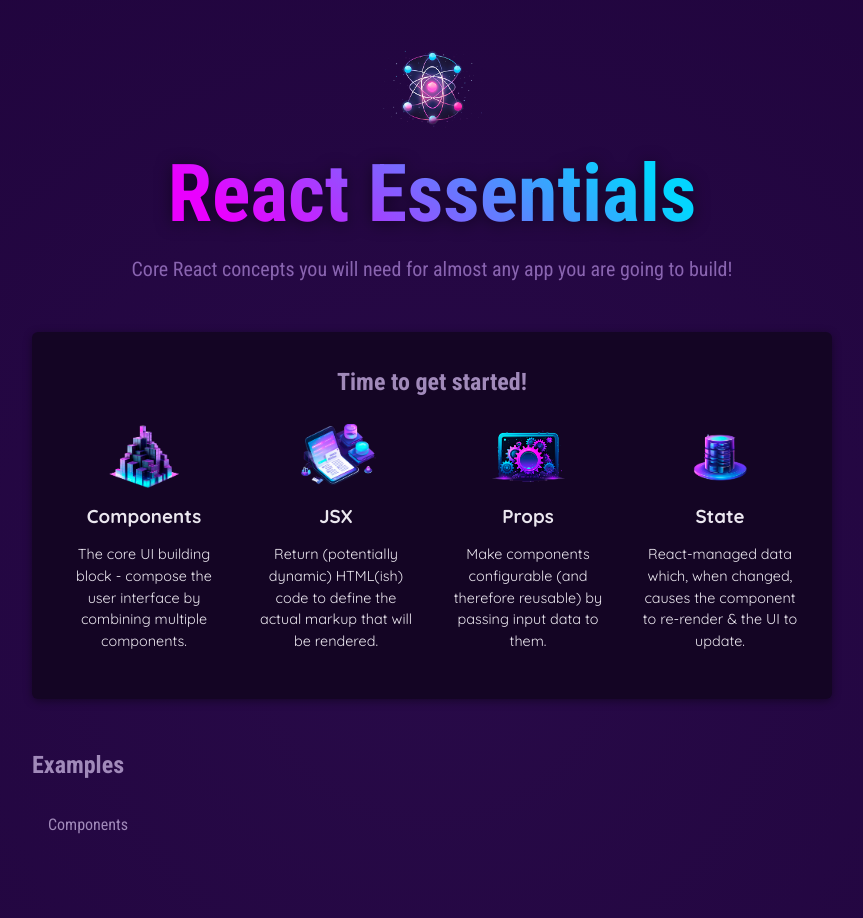
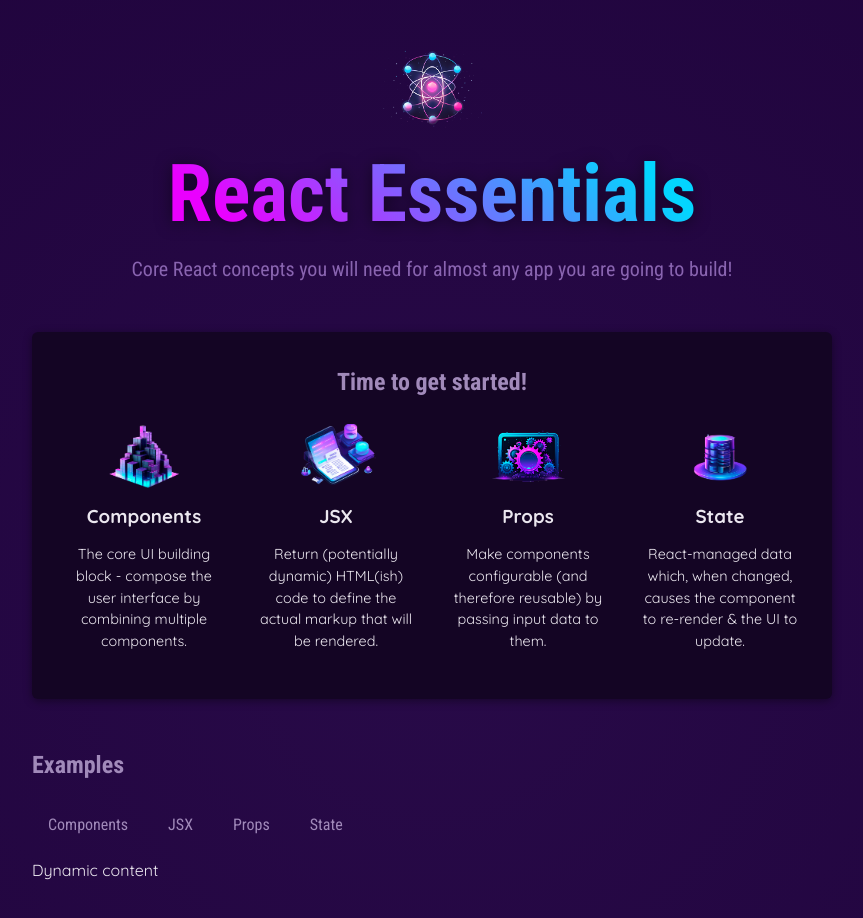
Before and after one commit to mshehabeldin85/react-practice, a React (Vite) app: page / in a window 1280 px wide. Shown: the top 918 px of the page, without its empty margins (208-1071 px from the left). Built offline with nearby package versions, Linux system fonts and the light colour scheme.

Commit message:
Event handling

```diff
--- a/src/App.jsx
+++ b/src/App.jsx
@@ -4,6 +4,10 @@
 import TabButton from "./components/TabButton.jsx";
 
 function App() {
+  function handleSelect(selectedButton) {
+    console.log(selectedButton);
+}
+
   return (
     <div>
       <Header />
@@ -24,8 +28,12 @@
         <section id="examples">
           <h2>Examples</h2>
           <menu>
-            <TabButton>Components</TabButton>
+            <TabButton onSelect={() => handleSelect('components')}>Components</TabButton>
+            <TabButton onSelect={() => handleSelect('jsx')}>JSX</TabButton>
+            <TabButton onSelect={() => handleSelect('props')}>Props</TabButton>
+            <TabButton onSelect={() => handleSelect('state')}>State</TabButton>
           </menu>
+          Dynamic content
         </section>
       </main>
     </div>
--- a/src/components/TabButton.jsx
+++ b/src/components/TabButton.jsx
@@ -1,3 +1,7 @@
-export default function TabButton({children}) {
-    return <li><button>{children}</button></li>;
+export default function TabButton({ children, onSelect }) {
+  return (
+    <li>
+      <button onClick={onSelect}>{children}</button>
+    </li>
+  );
 }
```
